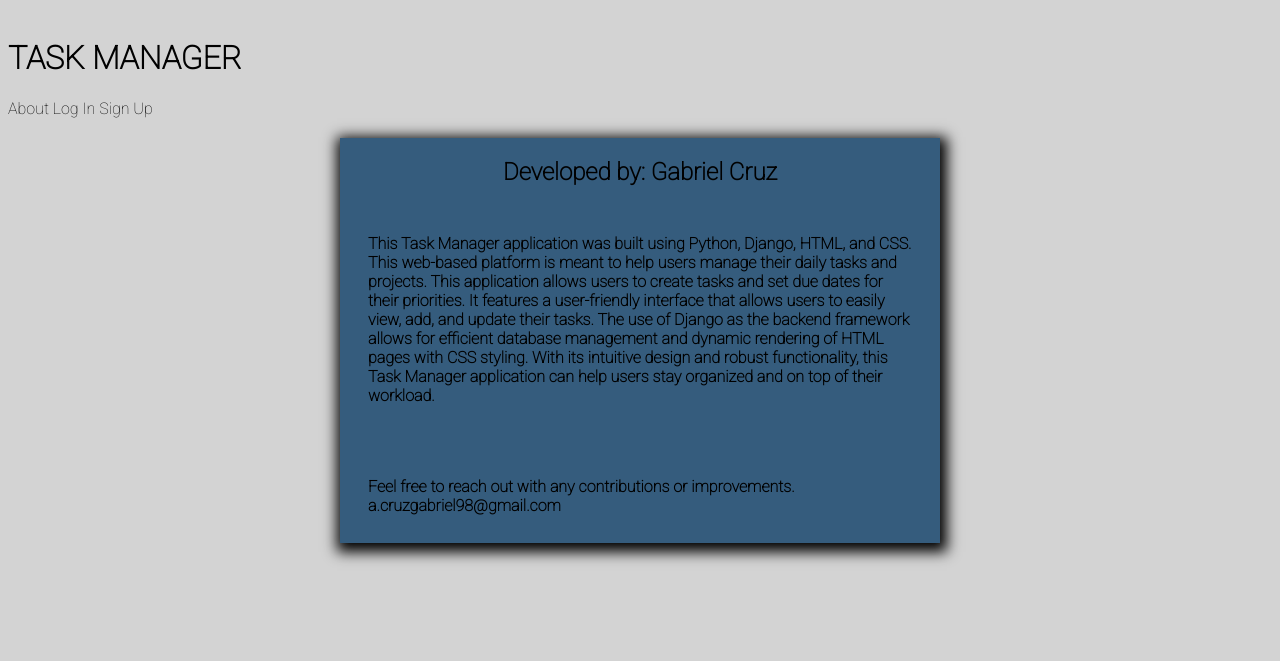
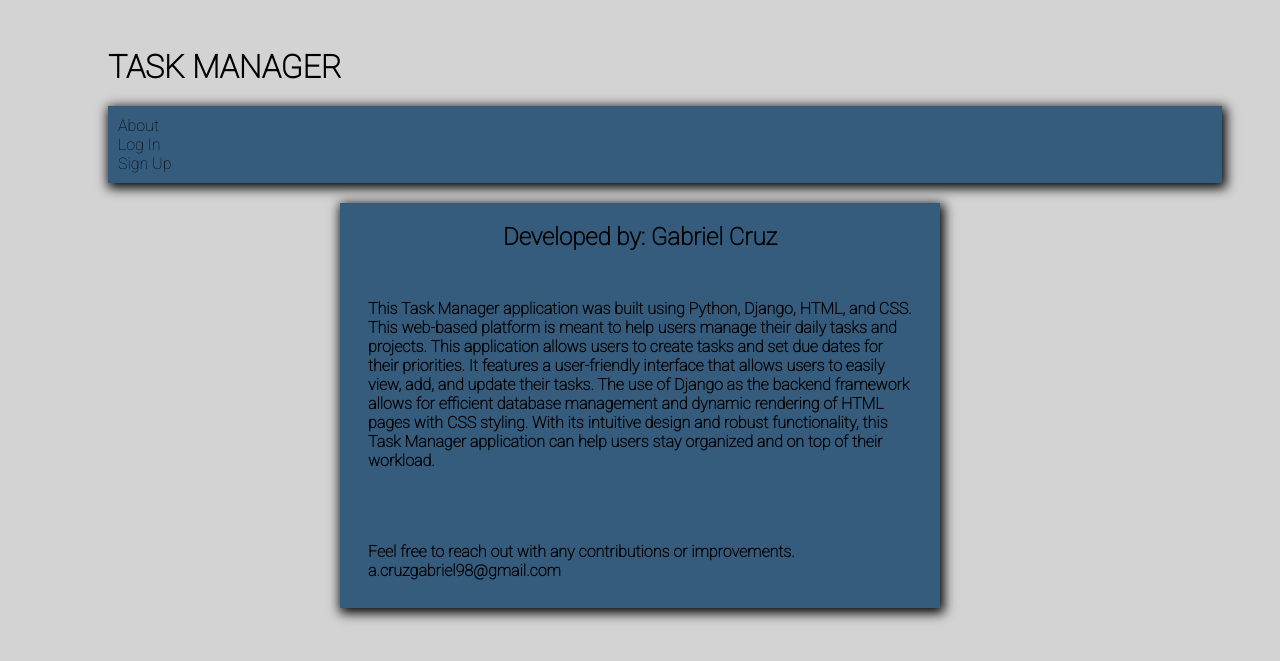
Before and after one commit to Gabrielcruz1/django_taskmanager, a Django app: page /about/ in a window 1280 px wide. Shown: the top 661 px of the page. Run offline with Django 4.2, Linux system fonts and the light colour scheme.

Commit message:
styling change to homepage'

```diff
--- a/main_app/static/styles/main.css
+++ b/main_app/static/styles/main.css
@@ -13,12 +13,15 @@ a {
 a:hover {
     text-decoration: underline;
 }
+.heading{
+    margin: 30px 0px 20px 100px;
+}
 
 .container {
     background-color: #355C7D;
     margin: auto;
     max-width: 600px;
-    box-shadow: 2px 4px 13px 5px rgba(0, 0, 0, 8);
+    box-shadow: 2px 3px 11px 2px rgba(0, 0, 0, 5);
 }
 
 input[type=text],
@@ -34,10 +37,10 @@ textarea {
 .navigationClass {
     background-color: #355C7D;
     padding: 10px;
-    margin: 0px 50px 0px 50px;
+    margin: 0px 50px 0px 100px;
     display: grid;
     column-gap: normal;
-    box-shadow: 2px 3px 11px 5px rgba(0, 0, 0, 5);
+    box-shadow: 2px 3px 11px 2px rgba(0, 0, 0, 5);
 }
 /* LOGIN PAGE BELOW */
 .logInTitle {
--- a/main_app/templates/base.html
+++ b/main_app/templates/base.html
@@ -17,9 +17,8 @@
 </head>
 
 <body>
-    <h1>TASK MANAGER</h1>
+    <h1 class="heading">TASK MANAGER</h1>
     {% if user.is_authenticated %}
-
     <div class="navigationClass">
         <span class="navGreet"> Hello {{user| title}}</span>
         <a href="/tasks/">Task List</a>
@@ -27,10 +26,11 @@
         <a href="{% url 'logout' %}">Logout</a>
     </div>
     {% else %}
-    <a href="/about">About</a>
-    <a href="{% url 'login' %}">Log In</a>
-    <a href="{% url 'signup' %}">Sign Up</a>
-
+    <div  class="navigationClass" >
+        <a href="/about">About</a>
+        <a href="{% url 'login' %}">Log In</a>
+        <a href="{% url 'signup' %}">Sign Up</a>
+    </div>
     {% endif %}
     <div class="container">
 
```
